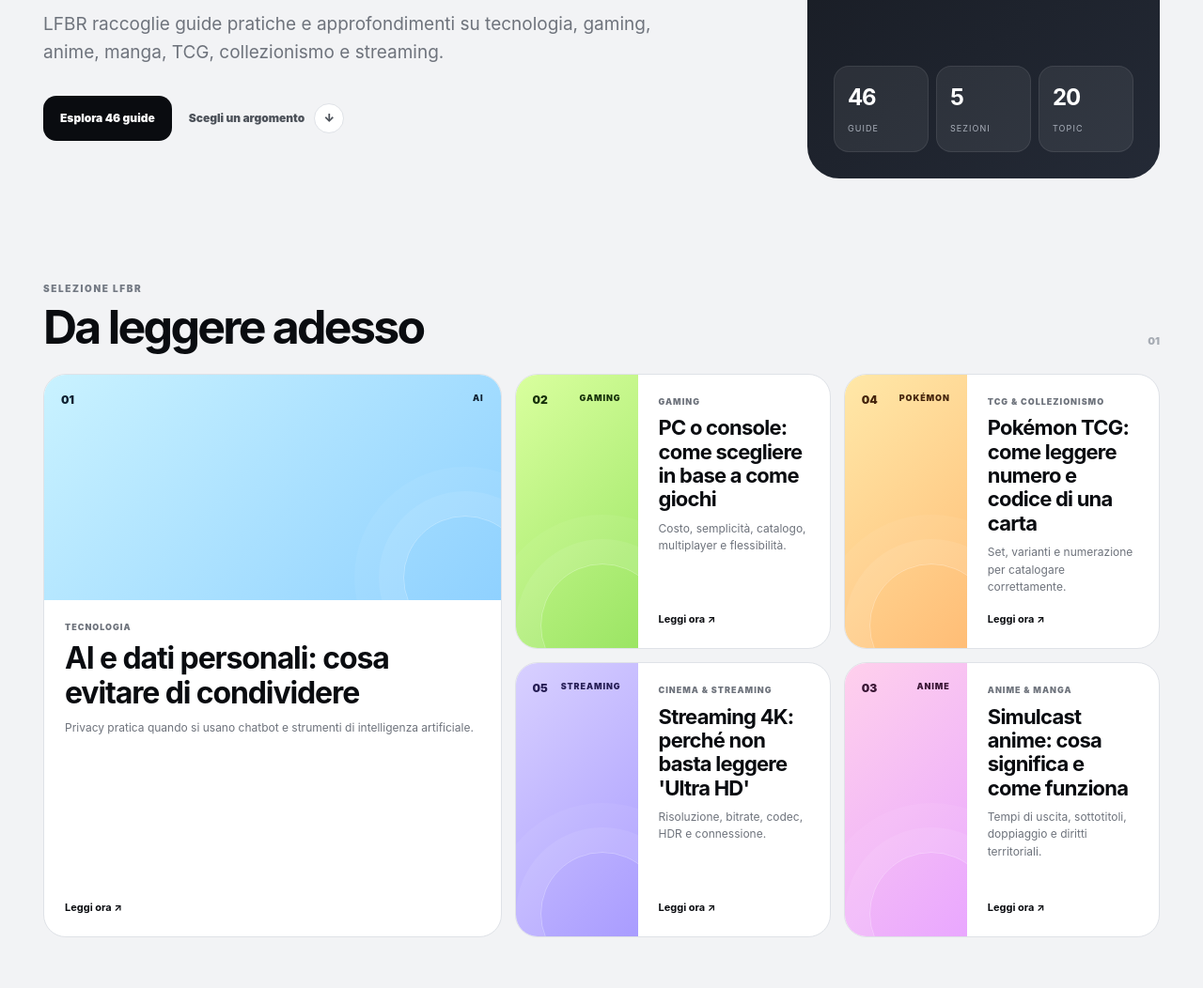
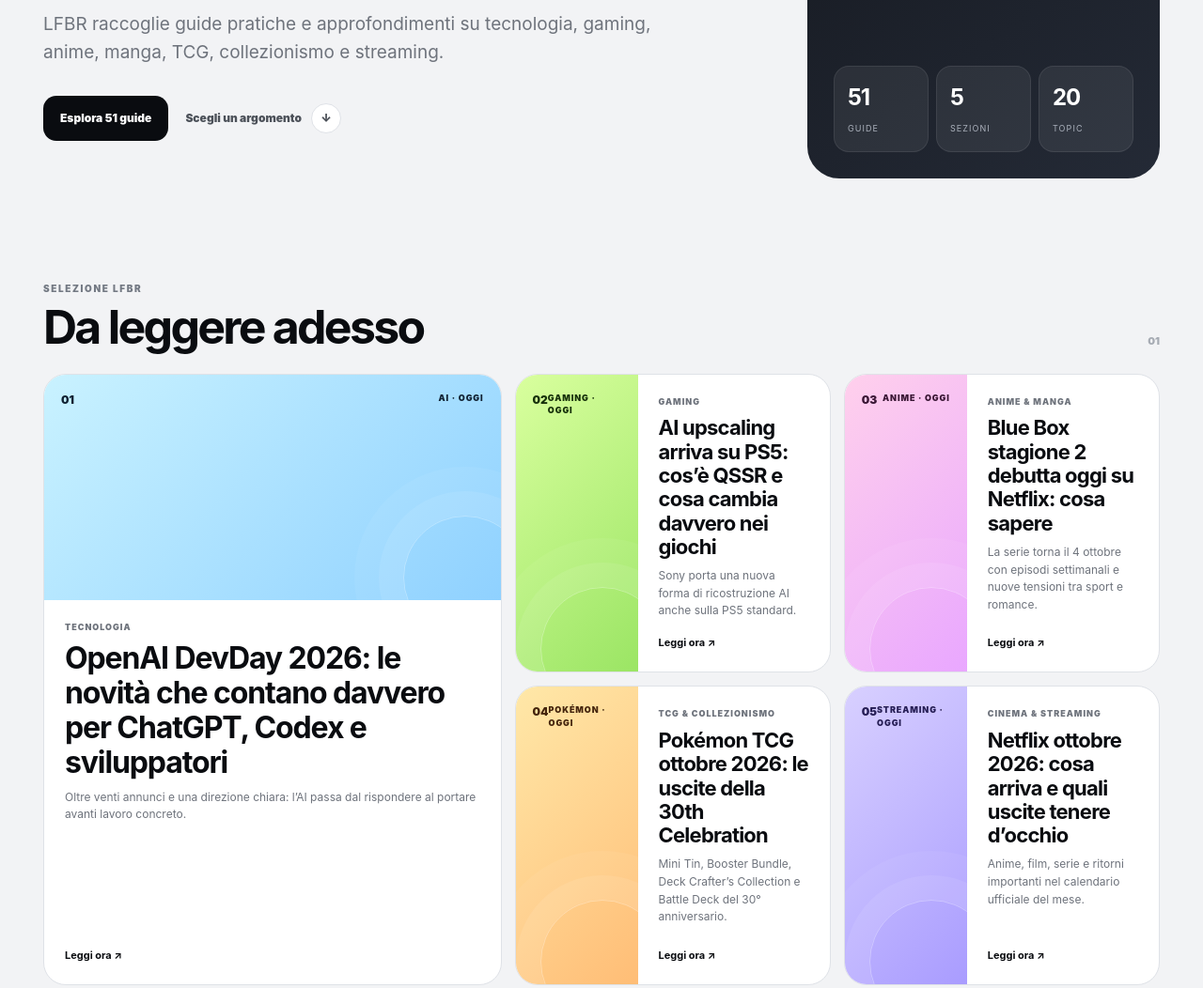
Before and after one commit to RukaKajiya/lfbr.it, a plain HTML site: page index.html in a window 1280 px wide. Shown: the part 503-1555 px from the top of the page at 94% size. Drawn offline with Linux system fonts and the light colour scheme.

Commit message:
Pubblica i 5 articoli di oggi in home

```diff
--- a/index.html
+++ b/index.html
@@ -20,23 +20,22 @@
   <span class="status-line"><i></i> Guide, cultura pop e tecnologia</span>
   <h1>Trova qualcosa<br><em>che vale il tuo tempo.</em></h1>
   <p>LFBR raccoglie guide pratiche e approfondimenti su tecnologia, gaming, anime, manga, TCG, collezionismo e streaming.</p>
-  <div class="hero-actions"><a class="primary-btn" href="#articoli">Esplora 46 guide</a><a class="text-btn" href="#categorie">Scegli un argomento <span>↓</span></a></div>
+  <div class="hero-actions"><a class="primary-btn" href="#articoli">Esplora 51 guide</a><a class="text-btn" href="#categorie">Scegli un argomento <span>↓</span></a></div>
  </div>
  <div class="hero-panel">
    <div class="hero-orbit"><span>LFBR</span><i></i><i></i><i></i></div>
-   <div class="hero-stats"><div><strong>46</strong><span>guide</span></div><div><strong>5</strong><span>sezioni</span></div><div><strong>20</strong><span>topic</span></div></div>
+   <div class="hero-stats"><div><strong>51</strong><span>guide</span></div><div><strong>5</strong><span>sezioni</span></div><div><strong>20</strong><span>topic</span></div></div>
  </div>
 </section>
 
 <section class="section" id="scopri">
  <div class="section-title"><div><span class="overline">Selezione LFBR</span><h2>Da leggere adesso</h2></div><span class="section-index">01</span></div>
  <div class="spotlight-grid">
-  <a class="spotlight spotlight-main" href="articoli/ai-dati-personali-privacy.html"><div class="spotlight-visual art-tecnologia"><span>01</span><small>AI</small></div><div class="spotlight-copy"><span class="kicker">Tecnologia</span><h3>AI e dati personali: cosa evitare di condividere</h3><p>Privacy pratica quando si usano chatbot e strumenti di intelligenza artificiale.</p><b>Leggi ora <i>↗</i></b></div></a>
-  <a class="spotlight " href="articoli/pc-o-console-come-scegliere.html"><div class="spotlight-visual art-gaming"><span>02</span><small>Gaming</small></div><div class="spotlight-copy"><span class="kicker">Gaming</span><h3>PC o console: come scegliere in base a come giochi</h3><p>Costo, semplicità, catalogo, multiplayer e flessibilità.</p><b>Leggi ora <i>↗</i></b></div></a>
-  <a class="spotlight " href="articoli/pokemon-tcg-codici-set-carte.html"><div class="spotlight-visual art-collezionismo"><span>04</span><small>Pokémon</small></div><div class="spotlight-copy"><span class="kicker">TCG & Collezionismo</span><h3>Pokémon TCG: come leggere numero e codice di una carta</h3><p>Set, varianti e numerazione per catalogare correttamente.</p><b>Leggi ora <i>↗</i></b></div></a>
-  <a class="spotlight " href="articoli/streaming-4k-hdr-bitrate.html"><div class="spotlight-visual art-intrattenimento"><span>05</span><small>Streaming</small></div><div class="spotlight-copy"><span class="kicker">Cinema & Streaming</span><h3>Streaming 4K: perché non basta leggere 'Ultra HD'</h3><p>Risoluzione, bitrate, codec, HDR e connessione.</p><b>Leggi ora <i>↗</i></b></div></a>
-  <a class="spotlight " href="articoli/simulcast-anime-significato.html"><div class="spotlight-visual art-anime-manga"><span>03</span><small>Anime</small></div><div class="spotlight-copy"><span class="kicker">Anime & Manga</span><h3>Simulcast anime: cosa significa e come funziona</h3><p>Tempi di uscita, sottotitoli, doppiaggio e diritti territoriali.</p><b>Leggi ora <i>↗</i></b></div></a>
- </div>
+  <a class="spotlight spotlight-main" href="articoli/openai-devday-2026-novita.html"><div class="spotlight-visual art-tecnologia"><span>01</span><small>AI · Oggi</small></div><div class="spotlight-copy"><span class="kicker">Tecnologia</span><h3>OpenAI DevDay 2026: le novità che contano davvero per ChatGPT, Codex e sviluppatori</h3><p>Oltre venti annunci e una direzione chiara: l’AI passa dal rispondere al portare avanti lavoro concreto.</p><b>Leggi ora <i>↗</i></b></div></a>
+  <a class="spotlight" href="articoli/ps5-qssr-ai-upscaling.html"><div class="spotlight-visual art-gaming"><span>02</span><small>Gaming · Oggi</small></div><div class="spotlight-copy"><span class="kicker">Gaming</span><h3>AI upscaling arriva su PS5: cos’è QSSR e cosa cambia davvero nei giochi</h3><p>Sony porta una nuova forma di ricostruzione AI anche sulla PS5 standard.</p><b>Leggi ora <i>↗</i></b></div></a>
+  <a class="spotlight" href="articoli/blue-box-stagione-2-netflix.html"><div class="spotlight-visual art-anime-manga"><span>03</span><small>Anime · Oggi</small></div><div class="spotlight-copy"><span class="kicker">Anime & Manga</span><h3>Blue Box stagione 2 debutta oggi su Netflix: cosa sapere</h3><p>La serie torna il 4 ottobre con episodi settimanali e nuove tensioni tra sport e romance.</p><b>Leggi ora <i>↗</i></b></div></a>
+  <a class="spotlight" href="articoli/pokemon-tcg-uscite-ottobre-2026.html"><div class="spotlight-visual art-collezionismo"><span>04</span><small>Pokémon · Oggi</small></div><div class="spotlight-copy"><span class="kicker">TCG & Collezionismo</span><h3>Pokémon TCG ottobre 2026: le uscite della 30th Celebration</h3><p>Mini Tin, Booster Bundle, Deck Crafter’s Collection e Battle Deck del 30° anniversario.</p><b>Leggi ora <i>↗</i></b></div></a>
+  <a class="spotlight" href="articoli/netflix-ottobre-2026-cosa-guardare.html"><div class="spotlight-visual art-intrattenimento"><span>05</span><small>Streaming · Oggi</small></div><div class="spotlight-copy"><span class="kicker">Cinema & Streaming</span><h3>Netflix ottobre 2026: cosa arriva e quali uscite tenere d’occhio</h3><p>Anime, film, serie e ritorni importanti nel calendario ufficiale del mese.</p><b>Leggi ora <i>↗</i></b></div></a> </div>
 </section>
 
 <section class="section" id="categorie">
@@ -57,7 +56,7 @@
   <button class="filter-btn" type="button" data-filter="tecnologia">Tech</button><button class="filter-btn" type="button" data-filter="gaming">Gaming</button><button class="filter-btn" type="button" data-filter="anime-manga">Anime</button><button class="filter-btn" type="button" data-filter="collezionismo">TCG</button><button class="filter-btn" type="button" data-filter="intrattenimento">Cinema</button>
  </div>
  <div class="topic-row" id="topicChips" aria-label="Sottocategorie"></div>
- <div class="archive-status"><p id="resultCount" aria-live="polite">46 risultati</p><button id="clearFilters" type="button" hidden>Azzera filtri</button></div>
+ <div class="archive-status"><p id="resultCount" aria-live="polite">51 risultati</p><button id="clearFilters" type="button" hidden>Azzera filtri</button></div>
  <div class="story-grid" id="articleGrid"><a class="story-card" data-category="tecnologia" data-topic="sicurezza" href="articoli/aggiornamenti-sicurezza.html">
    <div class="story-art art-tecnologia"><span>01</span><b>Sicurezza</b></div>
    <div class="story-copy"><div class="story-meta"><span>Sicurezza</span><span>Guida</span></div><h3>Aggiornamenti di sicurezza: perché non rimandarli</h3><p>Una routine semplice per ridurre l'esposizione a vulnerabilità note.</p><span class="story-link">Apri articolo <i>↗</i></span></div>
```
